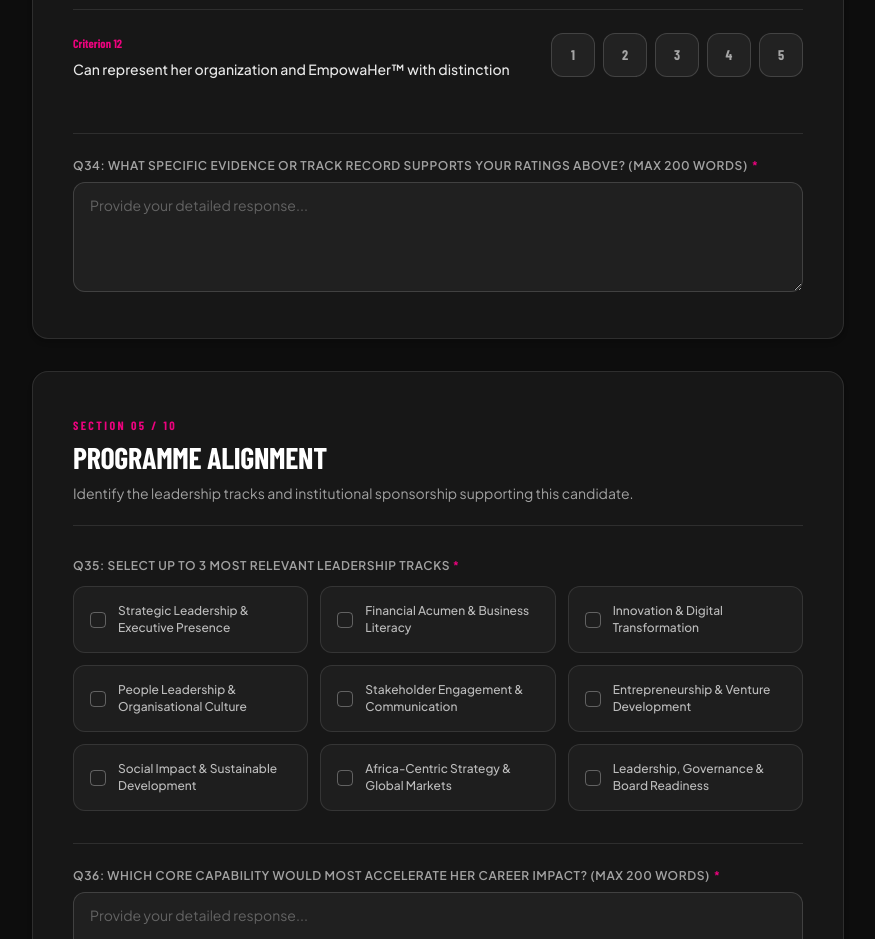
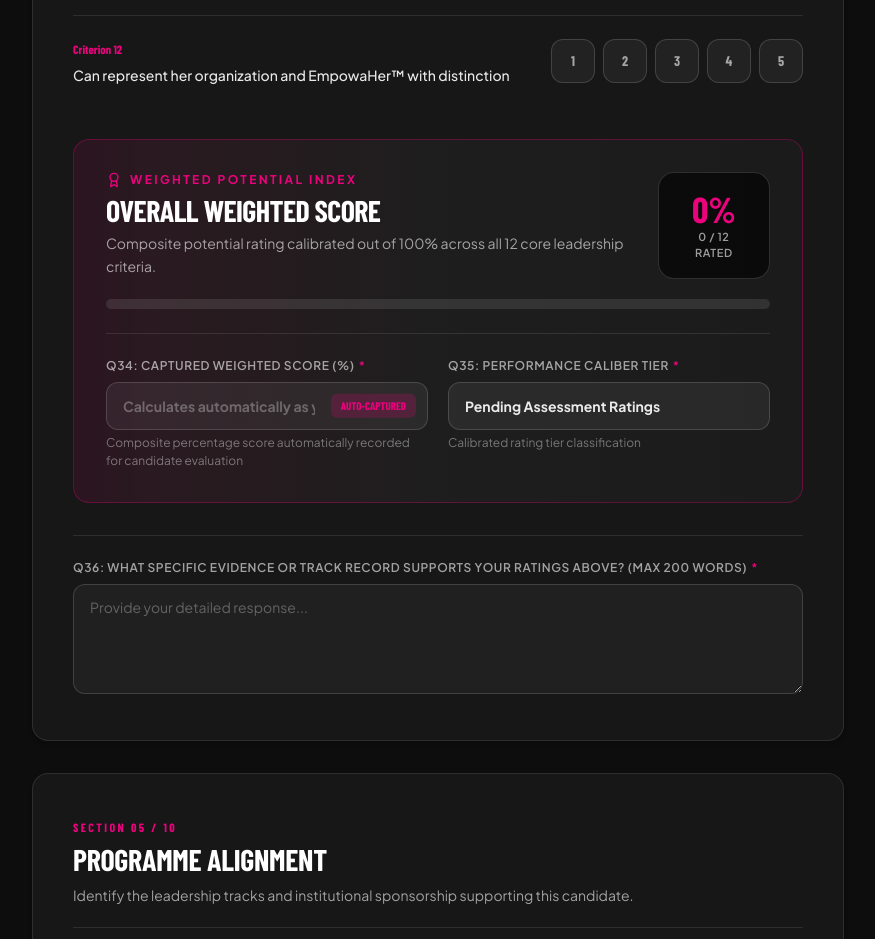
Before and after one commit to brandfocal/empowaher, a Next.js app: page /nominate in a window 1280 px wide. Shown: the part 5900-6839 px from the top of the page, without its empty margins (380-1255 px from the left). Built offline with nearby package versions, Linux system fonts and the light colour scheme; a web font is replaced by a local one.

Commit message:
Enhance date input icon contrast and add weighted score capture field in Potential Assessment

```diff
--- a/src/app/globals.css
+++ b/src/app/globals.css
@@ -285,3 +285,29 @@ p {
     will-change: auto;
   }
 }
+
+/* ==========================================================================
+   Date Inputs & Form Controls
+   ========================================================================== */
+input[type="date"] {
+  color-scheme: dark;
+}
+
+input[type="date"]::-webkit-calendar-picker-indicator {
+  cursor: pointer;
+  filter: brightness(0) invert(1) !important;
+  opacity: 1 !important;
+  background-color: rgba(255, 255, 255, 0.18) !important;
+  padding: 6px;
+  border-radius: 8px;
+  border: 1px solid rgba(255, 255, 255, 0.35);
+  margin-right: -2px;
+  transition: all 0.2s cubic-bezier(0.16, 1, 0.3, 1);
+}
+
+input[type="date"]::-webkit-calendar-picker-indicator:hover {
+  background-color: #ed027e !important;
+  border-color: #ed027e !important;
+  filter: brightness(0) invert(1) !important;
+  transform: scale(1.08);
+}
--- a/src/components/NominationForm.tsx
+++ b/src/components/NominationForm.tsx
@@ -4,6 +4,8 @@ import { useEffect, useState, type Dispatch, type ReactNode, type SetStateAction
 import {
   AlertCircle,
   ArrowUpRight,
+  Award,
+  Calendar,
   Check,
   CheckCircle2,
   ChevronRight,
@@ -134,6 +136,8 @@ type ToggleMap = Record<string, boolean>;
 
 const inputClass =
   "min-h-12 w-full rounded-xl border border-white/15 bg-white/[0.04] px-4 py-3 text-sm text-white/90 outline-none transition-all duration-200 placeholder:text-white/30 focus:border-[#ed027e] focus:bg-white/[0.07] focus:ring-1 focus:ring-[#ed027e]/50";
+const dateInputClass =
+  "min-h-12 w-full rounded-xl border border-white/15 bg-white/[0.04] px-4 py-3 text-sm text-white/90 outline-none transition-all duration-200 placeholder:text-white/30 focus:border-[#ed027e] focus:bg-white/[0.07] focus:ring-1 focus:ring-[#ed027e]/50 [color-scheme:dark] [&::-webkit-calendar-picker-indicator]:cursor-pointer [&::-webkit-calendar-picker-indicator]:rounded-md [&::-webkit-calendar-picker-indicator]:bg-white/15 [&::-webkit-calendar-picker-indicator]:p-1.5 [&::-webkit-calendar-picker-indicator]:filter [&::-webkit-calendar-picker-indicator]:invert [&::-webkit-calendar-picker-indicator]:brightness-200 hover:[&::-webkit-calendar-picker-indicator]:bg-[#ed027e] hover:[&::-webkit-calendar-picker-indicator]:brightness-250";
 const textareaClass =
   "min-h-[110px] w-full resize-y rounded-xl border border-white/15 bg-white/[0.04] px-4 py-3 text-sm text-white/90 outline-none transition-all duration-200 placeholder:text-white/30 focus:border-[#ed027e] focus:bg-white/[0.07] focus:ring-1 focus:ring-[#ed027e]/50";
 
@@ -154,6 +158,19 @@ function FormField({ label, required = false, children, hint }: FormFieldProps)
       {children || <input className={inputClass} placeholder={`Enter ${label.toLowerCase()}`} />}
       {hint && <span className="mt-1 block text-[0.75rem] text-white/40">{hint}</span>}
     </label>
+  );
+}
+
+function FormDateInput({
+  className = "",
+  ...props
+}: React.InputHTMLAttributes<HTMLInputElement>) {
+  return (
+    <input
+      type="date"
+      className={`${inputClass} [color-scheme:dark] [&::-webkit-calendar-picker-indicator]:cursor-pointer [&::-webkit-calendar-picker-indicator]:rounded-lg [&::-webkit-calendar-picker-indicator]:border [&::-webkit-calendar-picker-indicator]:border-white/35 [&::-webkit-calendar-picker-indicator]:bg-white/20 [&::-webkit-calendar-picker-indicator]:p-1.5 [&::-webkit-calendar-picker-indicator]:[filter:brightness(0)_invert(1)] hover:[&::-webkit-calendar-picker-indicator]:border-[#ed027e] hover:[&::-webkit-calendar-picker-indicator]:bg-[#ed027e] ${className}`}
+      {...props}
+    />
   );
 }
 
@@ -252,6 +269,12 @@ export function NominationForm() {
   const [nomineeChecks, setNomineeChecks] = useState<Record<string, boolean>>({});
   const [isSubmitted, setIsSubmitted] = useState(false);
   const [uploadedFileName, setUploadedFileName] = useState<string>("");
+
+  const ratedCount = Object.keys(ratings).length;
+  const totalScore = Object.values(ratings).reduce((acc, curr) => acc + curr, 0);
+  const maxScore = assessmentAttributes.length * 5;
+  const weightedScorePercent = ratedCount > 0 ? Math.round((totalScore / maxScore) * 100) : 0;
+  const averageRating = ratedCount > 0 ? totalScore / ratedCount : 0;
 
   useEffect(() => {
     const mediaQuery = window.matchMedia("(prefers-reduced-motion: reduce)");
@@ -636,7 +659,7 @@ export function NominationForm() {
                       />
                     </FormField>
                     <FormField label="Date of Birth" required>
-                      <input type="date" className={inputClass} />
+                      <FormDateInput />
                     </FormField>
                     <FormField label="Nationality" required />
                     <FormField label="Province / Country" required />
@@ -844,9 +867,107 @@ export function NominationForm() {
                     ))}
                   </div>
 
+                  {/* Weighted Potential Score Summary & Captured Fields */}
+                  <div className="mt-8 rounded-2xl border border-[#ed027e]/30 bg-gradient-to-r from-[#ed027e]/10 via-white/[0.03] to-white/[0.02] p-6 sm:p-8">
+                    <div className="flex flex-col justify-between gap-6 md:flex-row md:items-center">
+                      <div>
+                        <div className="flex items-center gap-2 text-xs font-bold uppercase tracking-[0.2em] text-[#ed027e]">
+                          <Award className="h-4 w-4" />
+                          <span>Weighted Potential Index</span>
+                        </div>
+                        <h4 className="mt-1 font-heading text-2xl font-black uppercase text-white sm:text-3xl">
+                          Overall Weighted Score
+                        </h4>
+                        <p className="mt-1 text-xs text-white/60 sm:text-sm">
+                          Composite potential rating calibrated out of 100% across all 12 core leadership criteria.
+                        </p>
+                      </div>
+
+                      <div className="flex items-center gap-3 sm:gap-4">
+                        <div className="rounded-2xl border border-white/15 bg-black/60 px-5 py-3.5 text-center sm:px-6 sm:py-4">
+                          <div className="font-heading text-3xl font-black text-[#ed027e] sm:text-4xl">
+                            {ratedCount > 0 ? `${weightedScorePercent}%` : "0%"}
+                          </div>
+                          <div className="text-[0.625rem] font-semibold uppercase tracking-wider text-white/60 sm:text-[0.6875rem]">
+                            {ratedCount} / {assessmentAttributes.length} Rated
+                          </div>
+                        </div>
+                        {ratedCount > 0 && (
+                          <div className="rounded-2xl border border-white/15 bg-black/60 px-4 py-3.5 text-center sm:px-5 sm:py-4">
+                            <div className="font-heading text-3xl font-black text-white sm:text-4xl">
+                              {averageRating.toFixed(2)}
+                            </div>
+                            <div className="text-[0.625rem] font-semibold uppercase tracking-wider text-white/60 sm:text-[0.6875rem]">
+                              Avg / 5.0
+                            </div>
+                          </div>
+                        )}
+                      </div>
+                    </div>
+
+                    {/* Dynamic Score Bar */}
+                    <div className="mt-5 h-2.5 w-full overflow-hidden rounded-full bg-white/10">
+                      <div
+                        className="h-full rounded-full bg-gradient-to-r from-[#ed027e] to-[#ff5ca8] transition-all duration-500 ease-out"
+                        style={{ width: `${weightedScorePercent}%` }}
+                      />
+                    </div>
+
+                    {/* Captured Score & Tier Fields */}
+                    <div className="mt-6 grid grid-cols-1 gap-5 border-t border-white/10 pt-6 sm:grid-cols-2">
+                      <FormField
+                        label="Q34: Captured Weighted Score (%)"
+                        required
+                        hint="Composite percentage score automatically recorded for candidate evaluation"
+                      >
+                        <div className="relative">
+                          <input
+                            type="text"
+                            name="weighted_score"
+                            value={
+                              ratedCount > 0
+                                ? `${weightedScorePercent}% (${totalScore} / ${maxScore} pts · Avg ${averageRating.toFixed(2)}/5)`
+                                : ""
+                            }
+                            placeholder="Calculates automatically as you rate criteria (e.g. 85%)"
+                            readOnly
+                            className={`${inputClass} font-bold text-[#ed027e] bg-white/[0.06] pr-28`}
+                          />
+                          <span className="absolute right-3 top-1/2 -translate-y-1/2 rounded-md bg-[#ed027e]/20 px-2.5 py-1 font-heading text-[0.6875rem] font-bold uppercase text-[#ed027e]">
+                            Auto-Captured
+                          </span>
+                        </div>
+                      </FormField>
+
+                      <FormField
+                        label="Q35: Performance Caliber Tier"
+                        required
+                        hint="Calibrated rating tier classification"
+                      >
+                        <input
+                          type="text"
+                          name="caliber_tier"
+                          value={
+                            ratedCount === 0
+                              ? "Pending Assessment Ratings"
+                              : weightedScorePercent >= 90
+                              ? "Tier 1: Exceptional / Board & Executive Track"
+                              : weightedScorePercent >= 75
+                              ? "Tier 2: High Potential / Accelerated Pipeline"
+                              : weightedScorePercent >= 60
+                              ? "Tier 3: Emerging Leader / Developmental"
+                              : "Tier 4: Foundational"
+                          }
+                          readOnly
+                          className={`${inputClass} font-bold text-white/90 bg-white/[0.06]`}
+                        />
+                      </FormField>
+                    </div>
+                  </div>
+
                   <div className="mt-8 border-t border-white/10 pt-6">
                     <FormTextArea
-                      label="Q34: What specific evidence or track record supports your ratings above?"
+                      label="Q36: What specific evidence or track record supports your ratings above?"
                       max={200}
                     />
                   </div>
@@ -1097,7 +1218,7 @@ export function NominationForm() {
                       />
                     </FormField>
                     <FormField label="Q55: Date of Endorsement" required>
-                      <input type="date" className={inputClass} />
+                      <FormDateInput />
                     </FormField>
                   </div>
                 </section>
@@ -1145,7 +1266,7 @@ export function NominationForm() {
                       />
                     </FormField>
                     <FormField label="Q58: Date of Acceptance" required>
-                      <input type="date" className={inputClass} />
+                      <FormDateInput />
                     </FormField>
                   </div>
 
```
